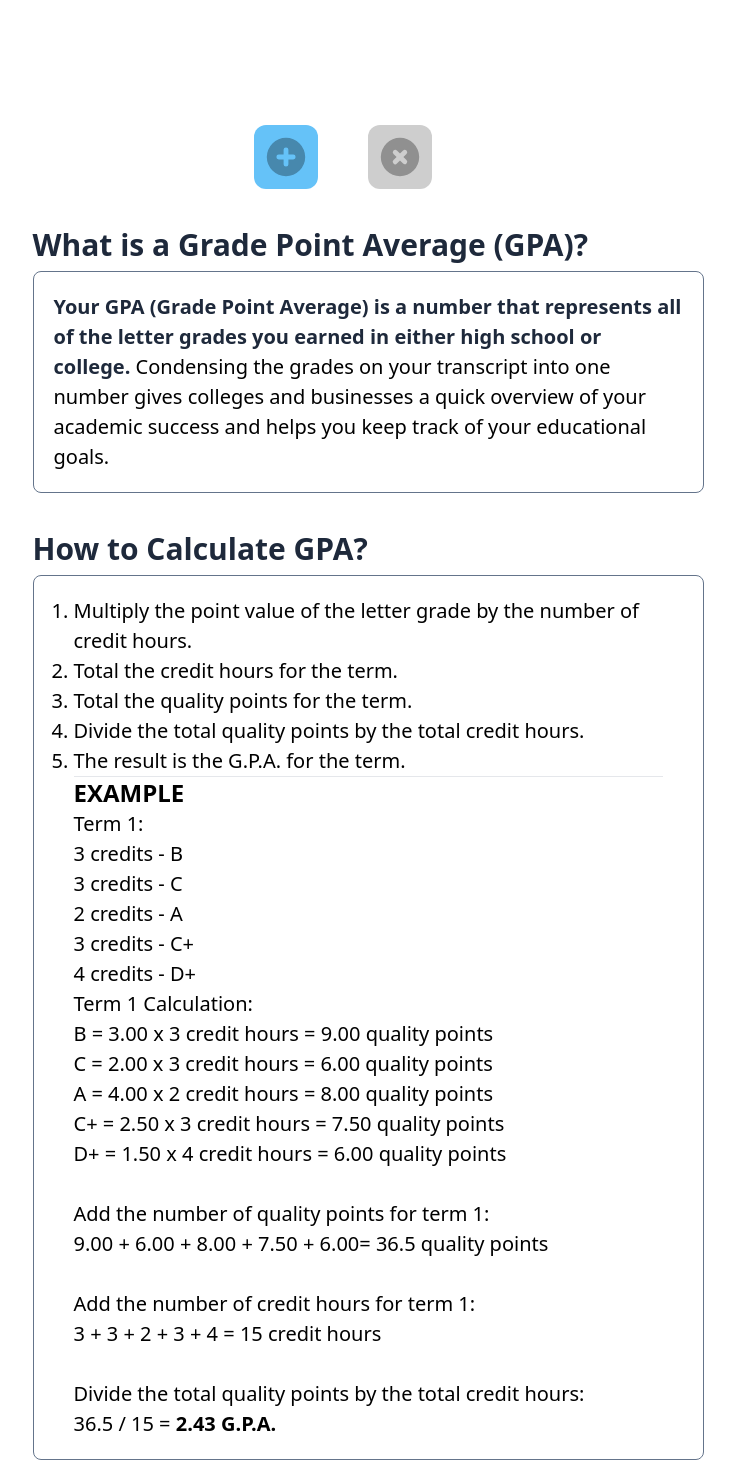
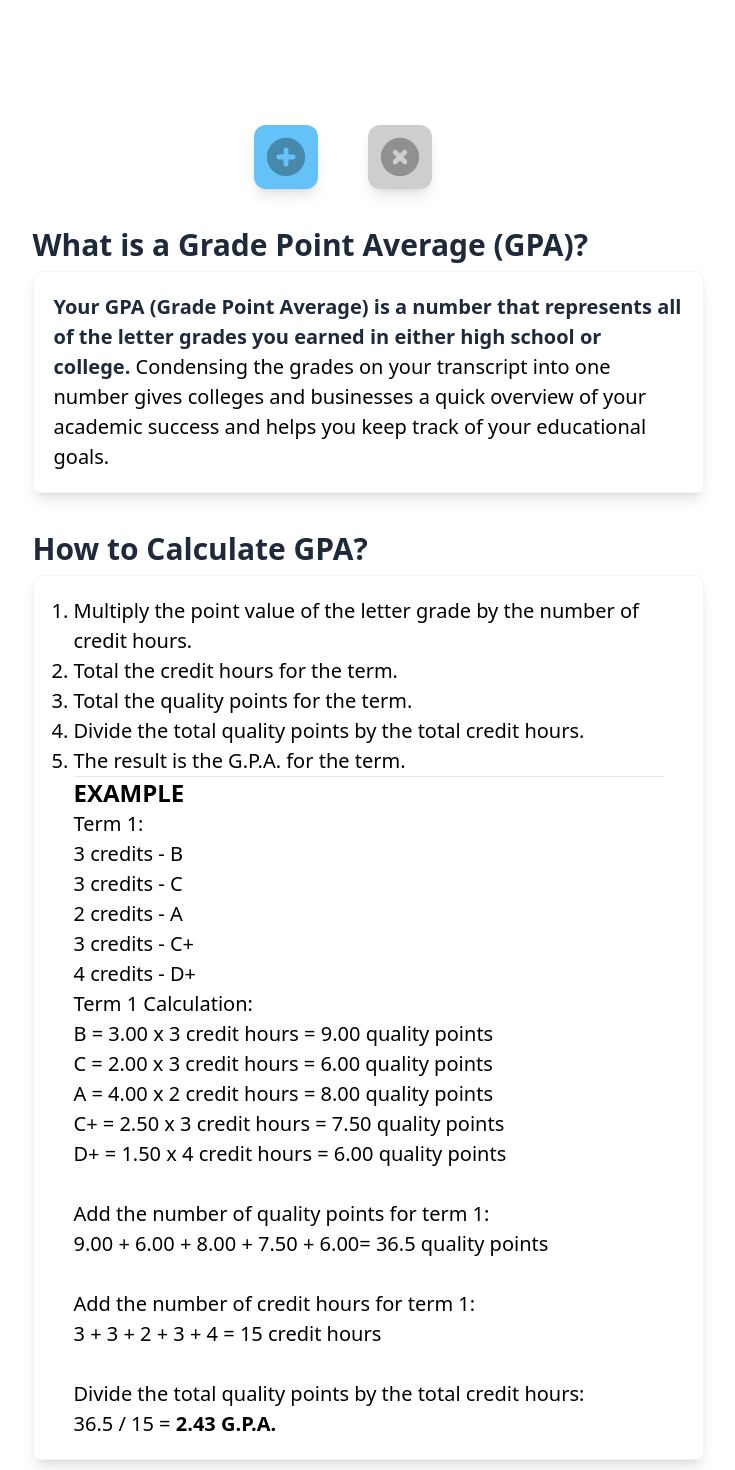
Before and after one commit to willvaritchai/project-FUNBOOK-online-book-store, a Vue app: page / in a window 1280 px wide. Shown: the part 200-1670 px from the top of the page, without its empty margins (272-1007 px from the left). Built offline with nearby package versions, Linux system fonts and the light colour scheme.

Commit message:
add border shadow to gpa-desc section

```diff
--- a/src/App.vue
+++ b/src/App.vue
@@ -163,7 +163,7 @@ const resetRow = ref(() => {
                         >The information is missing</span>
                     </p>
                     <br />
-                    <button @click="addRow" class="BaddRow">
+                    <button @click="addRow" class="BaddRow shadow-lg">
                         <svg
                             xmlns="http://www.w3.org/2000/svg"
                             class="h-12 w-12"
@@ -178,7 +178,7 @@ const resetRow = ref(() => {
                         </svg>
                     </button>
 
-                    <button @click="resetRow" class="BresetRow">
+                    <button @click="resetRow" class="BresetRow shadow-lg">
                         <svg
                             xmlns="http://www.w3.org/2000/svg"
                             class="h-12 w-12"
@@ -201,7 +201,7 @@ const resetRow = ref(() => {
                         <h1
                             class="font-bold text-3xl py-2 text-slate-800 text-left"
                         >What is a Grade Point Average (GPA)?</h1>
-                        <div class="rounded-lg border border-slate-500 p-5 text-left">
+                        <div class="rounded-lg border border-slate-100 p-5 text-left shadow-lg">
                             <p>
                                 <span
                                     class="font-bold text-slate-800"
@@ -212,7 +212,9 @@ const resetRow = ref(() => {
                         <h1
                             class="font-bold text-3xl py-2 text-slate-800 text-left"
                         >How to Calculate GPA?</h1>
-                        <div class="rounded-lg border border-slate-500 px-10 py-5 text-left">
+                        <div
+                            class="rounded-lg border border-slate-100 px-10 py-5 text-left shadow-lg"
+                        >
                             <ol class="list-decimal">
                                 <li>Multiply the point value of the letter grade by the number of credit hours.</li>
                                 <li>Total the credit hours for the term.</li>
```
